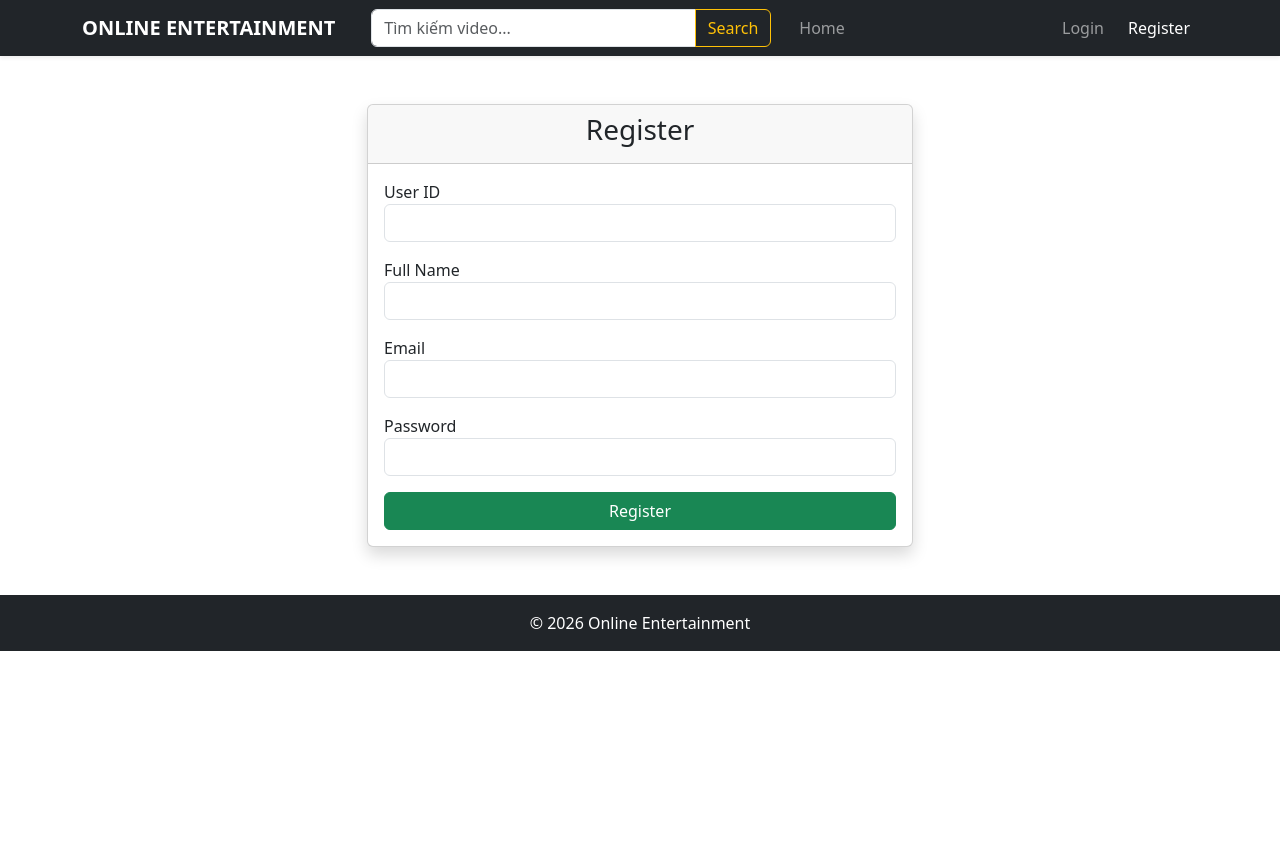
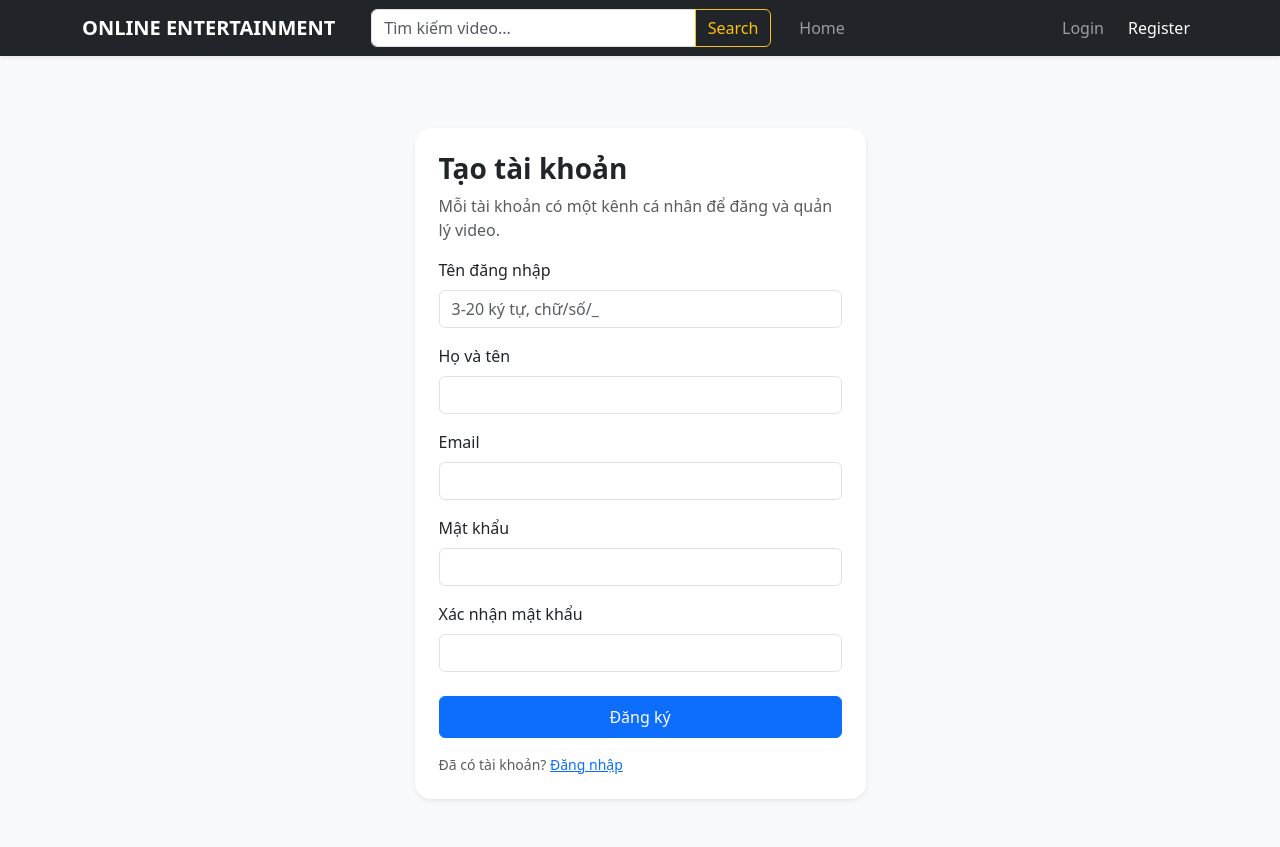
Before and after one commit to zCelestiaI/OnlineEntertainmentProj, a Java web app: page /register in a window 1280 px wide. Before the commit the page ends 651 px from the top, so only its background shows below. Run offline with Tomcat 11, a stand-in JSP engine, Linux system fonts and the light colour scheme.

Commit message:
ui: complete register/login forms and password confirmation

```diff
--- a/src/main/java/com/example/java4main/controller/RegisterController.java
+++ b/src/main/java/com/example/java4main/controller/RegisterController.java
@@ -23,10 +23,11 @@ public class RegisterController extends HttpServlet {
         String id = value(request, "id");
         String password = request.getParameter("password");
         String fullname = value(request, "fullname");
+        String confirmed = request.getParameter("confirmPassword");
         String email = value(request, "email").toLowerCase();
         if (!id.matches("[A-Za-z0-9_]{3,20}") || fullname.isBlank() || fullname.length() > 50
                 || email.length() > 50 || !email.matches("^[^\\s@]+@[^\\s@]+\\.[^\\s@]+$")
-                || password == null || password.length() < 8) {
+                || password == null || password.length() < 8 || !password.equals(confirmed)) {
             request.setAttribute("message", "Vui long nhap ID 3-20 ky tu, email hop le va mat khau it nhat 8 ky tu.");
             doGet(request, response);
             return;
--- a/src/main/webapp/views/user/register.jsp
+++ b/src/main/webapp/views/user/register.jsp
@@ -1,95 +1,20 @@
 <%@ page contentType="text/html;charset=UTF-8" language="java" %>
-
-<jsp:include page="/views/layout/header.jsp"/>
-<jsp:include page="/views/layout/menu.jsp"/>
-
-<div class="container mt-5">
-
-    <div class="row justify-content-center">
-
-        <div class="col-md-6">
-
-            <div class="card shadow">
-
-                <div class="card-header">
-
-                    <h3 class="text-center">
-
-                        Register
-
-                    </h3>
-
-                </div>
-
-                <div class="card-body">
-
-                    <form method="post"
-                          action="${pageContext.request.contextPath}/register">
-
-                        <div class="mb-3">
-
-                            <label>User ID</label>
-
-                            <input
-                                    type="text"
-                                    name="id"
-                                    class="form-control"
-                                    required>
-
-                        </div>
-
-                        <div class="mb-3">
-
-                            <label>Full Name</label>
-
-                            <input
-                                    type="text"
-                                    name="fullname"
-                                    class="form-control"
-                                    required>
-
-                        </div>
-
-                        <div class="mb-3">
-
-                            <label>Email</label>
-
-                            <input
-                                    type="email"
-                                    name="email"
-                                    class="form-control"
-                                    required>
-
-                        </div>
-
-                        <div class="mb-3">
-
-                            <label>Password</label>
-
-                            <input
-                                    type="password"
-                                    name="password"
-                                    class="form-control"
-                                    required>
-
-                        </div>
-
-                        <button class="btn btn-success w-100">
-
-                            Register
-
-                        </button>
-
-                    </form>
-
-                </div>
-
-            </div>
-
-        </div>
-
-    </div>
-
-</div>
-
-<jsp:include page="/views/layout/footer.jsp"/>
+<%@ taglib prefix="c" uri="jakarta.tags.core" %>
+<!doctype html><html lang="vi"><head><meta charset="UTF-8"><meta name="viewport" content="width=device-width, initial-scale=1">
+<title>Tạo tài khoản - Online Entertainment</title><link href="https://cdn.jsdelivr.net/npm/bootstrap@5.3.7/dist/css/bootstrap.min.css" rel="stylesheet">
+</head><body class="bg-light"><jsp:include page="../layout/menu.jsp"/>
+<main class="container py-5"><div class="row justify-content-center"><div class="col-md-6 col-lg-5">
+<div class="card border-0 shadow-sm rounded-4 p-4"><h1 class="h3 fw-bold mb-2">Tạo tài khoản</h1>
+<p class="text-muted">Mỗi tài khoản có một kênh cá nhân để đăng và quản lý video.</p>
+<c:if test="${not empty message}"><div class="alert alert-danger"><c:out value="${message}"/></div></c:if>
+<form method="post" action="${pageContext.request.contextPath}/register">
+<label class="form-label">Tên đăng nhập</label><input class="form-control mb-3" name="id" pattern="[A-Za-z0-9_]{3,20}" maxlength="20" autocomplete="username" required placeholder="3-20 ký tự, chữ/số/_">
+<label class="form-label">Họ và tên</label><input class="form-control mb-3" name="fullname" maxlength="50" required>
+<label class="form-label">Email</label><input class="form-control mb-3" type="email" name="email" maxlength="50" required>
+<label class="form-label">Mật khẩu</label><input class="form-control mb-3" type="password" name="password" minlength="8" autocomplete="new-password" required>
+<label class="form-label">Xác nhận mật khẩu</label><input class="form-control mb-4" type="password" name="confirmPassword" minlength="8" autocomplete="new-password" required>
+<button class="btn btn-primary w-100 py-2" type="submit">Đăng ký</button>
+<p class="text-muted small mt-3 mb-0">Đã có tài khoản? <a href="${pageContext.request.contextPath}/login">Đăng nhập</a></p>
+</form></div></div></div></main>
+<script src="https://cdn.jsdelivr.net/npm/bootstrap@5.3.7/dist/js/bootstrap.bundle.min.js"></script>
+</body></html>
```
Also changed, not shown: src/main/webapp/views/user/login.jsp (+19 -46 lines).
